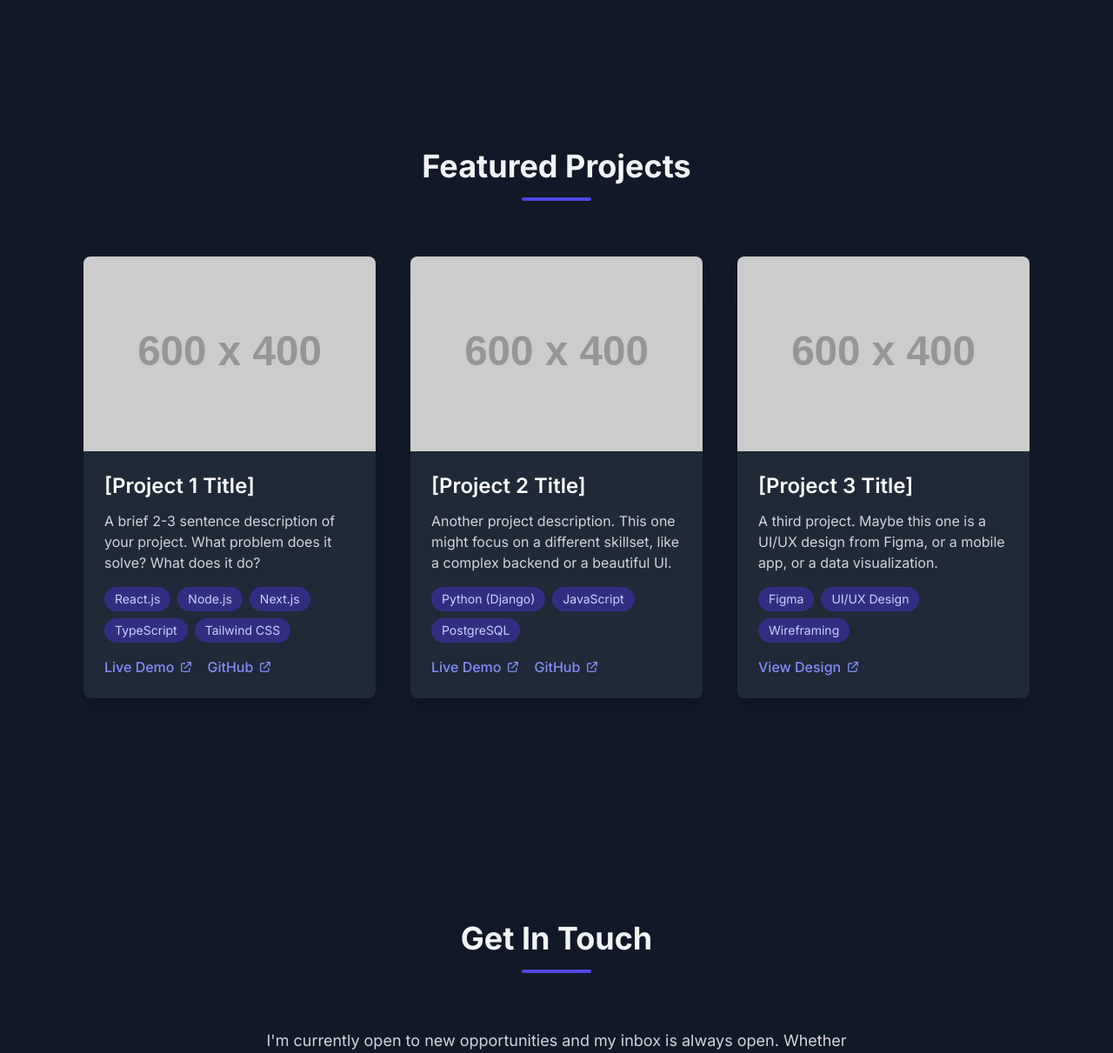
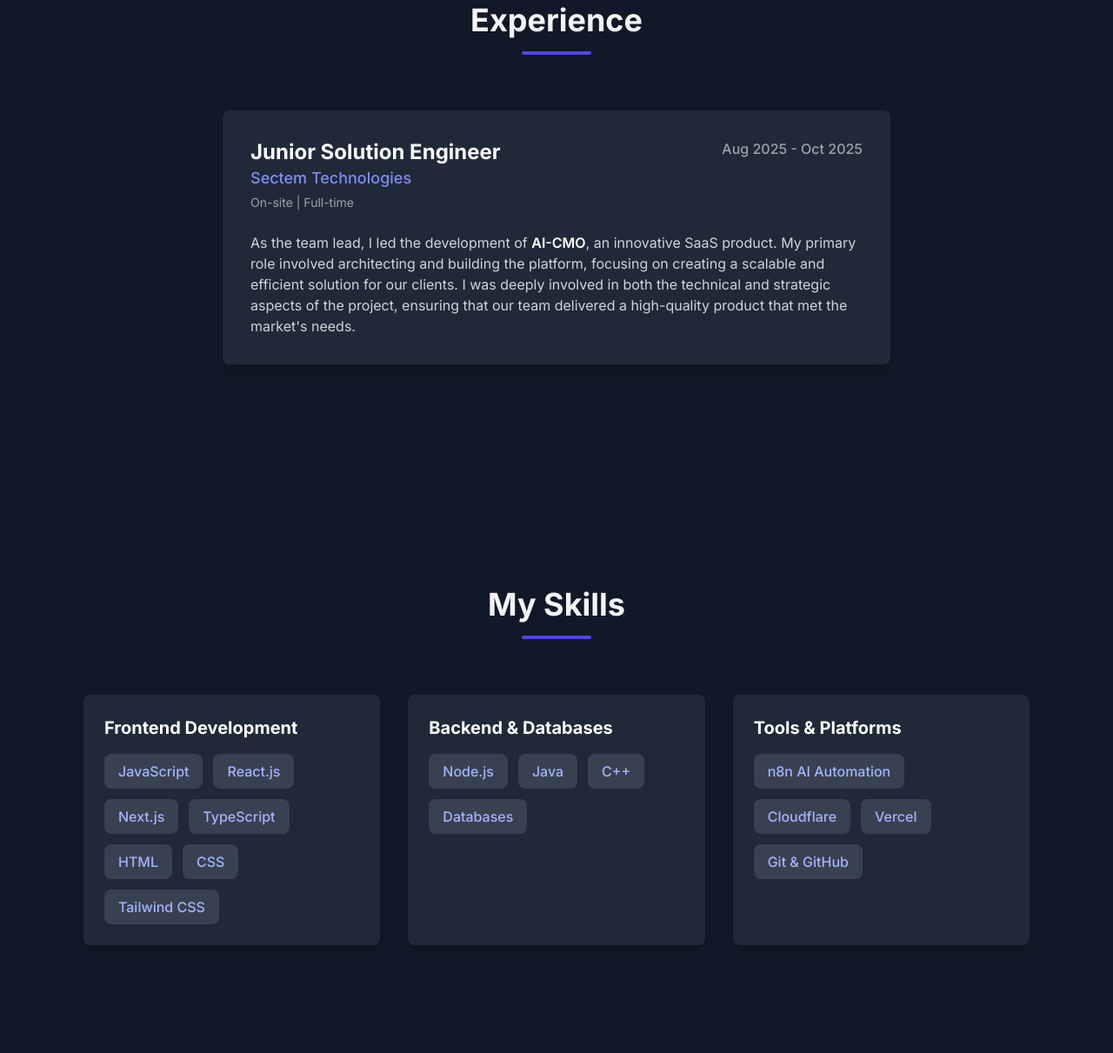
Before and after one commit to Haseeb-Tariq333/Portfolio, a plain HTML site: page index.html in a window 1280 px wide. Shown: the part 1589-2800 px from the top of the page at 87% size. Drawn offline with nearby package versions, Linux system fonts and the light colour scheme; placeholder pictures from the web are drawn by us.

Commit message:
first commit

```diff
--- a/index.html
+++ b/index.html
@@ -6,10 +6,8 @@
     <meta name="viewport" content="width=device-width, initial-scale=1.0">
     <title>Haseeb Tariq | Full Stack Developer</title>
 
-    <!-- Tailwind CSS CDN -->
     <script src="https://cdn.tailwindcss.com"></script>
 
-    <!-- Google Fonts (Inter) -->
     <link rel="preconnect" href="https://fonts.googleapis.com">
     <link rel="preconnect" href="https://fonts.gstatic.com" crossorigin>
     <link href="https://fonts.googleapis.com/css2?family=Inter:wght@400;500;600;700&display=swap" rel="stylesheet">
@@ -54,29 +52,26 @@
 
 <body class="bg-gray-900 text-gray-100 antialiased">
 
-    <!-- Header & Navigation -->
     <header class="fixed top-0 left-0 right-0 z-50 bg-gray-900 bg-opacity-80 backdrop-blur-md border-b border-gray-700">
         <nav class="max-w-6xl mx-auto px-4 sm:px-6 lg:px-8">
             <div class="flex justify-between items-center h-16">
-                <!-- Logo / Your Name -->
                 <a href="#" class="text-2xl font-bold gradient-text hover:opacity-80 transition-opacity">
                     Haseeb Tariq
                 </a>
 
-                <!-- Navigation Links -->
                 <div class="hidden sm:flex sm:space-x-8">
                     <a href="#about" class="text-gray-300 hover:text-white transition-colors">About</a>
+                    <a href="#experience" class="text-gray-300 hover:text-white transition-colors">Experience</a>
+                    <a href="#skills" class="text-gray-300 hover:text-white transition-colors">Skills</a>
                     <a href="#projects" class="text-gray-300 hover:text-white transition-colors">Projects</a>
                     <a href="#contact" class="text-gray-300 hover:text-white transition-colors">Contact</a>
                 </div>
 
-                <!-- Resume Button -->
                 <a href="resume.pdf" target="_blank"
                     class="hidden sm:inline-block bg-indigo-600 hover:bg-indigo-700 text-white font-medium py-2 px-4 rounded-lg transition-colors">
                     View Resume
                 </a>
 
-                <!-- Mobile Menu Button (simple) -->
                 <div class="sm:hidden">
                     <a href="resume.pdf" target="_blank"
                         class="bg-indigo-600 hover:bg-indigo-700 text-white font-medium py-2 px-4 rounded-lg transition-colors text-sm">
@@ -87,13 +82,10 @@
         </nav>
     </header>
 
-    <!-- Main Content -->
     <main class="max-w-6xl mx-auto px-4 sm:px-6 lg:px-8 pt-24">
 
-        <!-- Hero Section -->
         <section id="hero"
             class="flex flex-col md:flex-row items-center justify-between min-h-[calc(100vh-6rem)] py-12 md:py-20">
-            <!-- Left Content -->
             <div class="md:w-3/5 text-center md:text-left mb-12 md:mb-0">
                 <span class="text-indigo-400 font-medium">Hi, my name is</span>
                 <h1 class="text-5xl sm:text-7xl font-bold text-white mt-2 mb-4">
@@ -109,7 +101,6 @@
                     businesses grow and scale effortlessly.
                 </p>
                 <div class="flex justify-center md:justify-start space-x-4">
-                    <!-- Social Links -->
                     <a href="www.linkedin.com/in/haseeb-tariq-0008a4311" target="_blank"
                         class="text-gray-400 hover:text-indigo-400 transition-colors" aria-label="LinkedIn">
                         <svg class="w-8 h-8" fill="currentColor" viewBox="0 0 24 24" aria-hidden="true">
@@ -135,22 +126,17 @@
                 </div>
             </div>
 
-            <!-- Right Content - Image Placeholder -->
             <div class="md:w-2/5 flex justify-center">
-                <!-- Replace with your photo -->
                 <img src="Profile.jpeg" alt="A professional headshot of [Your Name]"
                     class="rounded-full w-64 h-64 sm:w-80 sm:h-80 md:w-96 md:h-96 object-cover border-8 border-gray-800 shadow-2xl">
             </div>
         </section>
 
-        <!-- About Me Section -->
         <section id="about" class="py-20 md:py-32">
             <h2 class="text-3xl sm:text-4xl font-bold text-center mb-4">About Me</h2>
             <div class="w-20 h-1 bg-indigo-600 mx-auto mb-12 rounded-full"></div>
 
-            <div class="flex flex-col md:flex-row gap-12">
-                <!-- Left Column - Bio -->
-                <div class="md:w-1/2 text-lg text-gray-300 space-y-6">
+            <div class="text-lg text-gray-300 space-y-6 max-w-3xl mx-auto">
                 <p>
                     Hey there! I'm <span class="text-white font-semibold">Haseeb Tariq</span>, a dedicated <span
                         class="text-indigo-400 font-medium">Web Developer</span> and <span
@@ -170,38 +156,77 @@
                     about AI startups, or experimenting with design tools.
                 </p>
             </div>
+        </section>
 
-                <!-- Right Column - Skills -->
-                <div class="md:w-1/2">
-                    <h3 class="text-2xl font-semibold text-white mb-6">My Skills</h3>
-                    <div class="flex flex-wrap gap-3">
-                        <!-- Add/remove skills as needed -->
-                        <span class="bg-gray-800 text-indigo-300 py-2 px-4 rounded-lg font-medium">JavaScript</span>
-                        <span class="bg-gray-800 text-indigo-300 py-2 px-4 rounded-lg font-medium">React.js</span>
-                        <span class="bg-gray-800 text-indigo-300 py-2 px-4 rounded-lg font-medium">Node.js</span>
-                        <span class="bg-gray-800 text-indigo-300 py-2 px-4 rounded-lg font-medium">Next.js</span>
-                        <span class="bg-gray-800 text-indigo-300 py-2 px-4 rounded-lg font-medium">TypeScript</span>
-                        <span class="bg-gray-800 text-indigo-300 py-2 px-4 rounded-lg font-medium">Tailwind CSS</span>
-                        <span class="bg-gray-800 text-indigo-300 py-2 px-4 rounded-lg font-medium">n8n AI
-                            automation</span>
-                        <span class="bg-gray-800 text-indigo-300 py-2 px-4 rounded-lg font-medium">Git & GitHub</span>
-                        <span class="bg-gray-800 text-indigo-300 py-2 px-4 rounded-lg font-medium">Vercel</span>
-                        <span class="bg-gray-800 text-indigo-300 py-2 px-4 rounded-lg font-medium">Cloudflare</span>
-                        <span class="bg-gray-800 text-indigo-300 py-2 px-4 rounded-lg font-medium">Databases</span>
+        <section id="experience" class="py-20 md:py-32">
+            <h2 class="text-3xl sm:text-4xl font-bold text-center mb-4">Experience</h2>
+            <div class="w-20 h-1 bg-indigo-600 mx-auto mb-16 rounded-full"></div>
+
+            <div class="max-w-3xl mx-auto">
+                <div class="bg-gray-800 rounded-lg p-8 shadow-xl">
+                    <div class="flex justify-between items-start">
+                        <div>
+                            <h3 class="text-2xl font-bold text-white">Junior Solution Engineer</h3>
+                            <p class="text-indigo-400 font-medium text-lg">Sectem Technologies</p>
+                            <p class="text-gray-400 text-sm mt-1">On-site | Full-time</p>
+                        </div>
+                        <span class="text-gray-400 font-medium">Aug 2025 - Oct 2025</span>
+                    </div>
+                    <div class="mt-6 text-gray-300">
+                        <p>
+                            As the team lead, I led the development of <span class="font-semibold text-white">AI-CMO</span>, an innovative SaaS product. My primary role involved architecting and building the platform, focusing on creating a scalable and efficient solution for our clients. I was deeply involved in both the technical and strategic aspects of the project, ensuring that our team delivered a high-quality product that met the market's needs.
+                        </p>
                     </div>
                 </div>
             </div>
         </section>
 
-        <!-- Projects Section -->
+        <section id="skills" class="py-20 md:py-32">
+            <h2 class="text-3xl sm:text-4xl font-bold text-center mb-4">My Skills</h2>
+            <div class="w-20 h-1 bg-indigo-600 mx-auto mb-16 rounded-full"></div>
+
+            <div class="grid grid-cols-1 md:grid-cols-2 lg:grid-cols-3 gap-8 max-w-6xl mx-auto">
+                <div class="bg-gray-800 p-6 rounded-lg shadow-lg">
+                    <h3 class="text-xl font-bold text-white mb-4">Frontend Development</h3>
+                    <div class="flex flex-wrap gap-3">
+                        <span class="bg-gray-700 text-indigo-300 py-2 px-4 rounded-lg font-medium">JavaScript</span>
+                        <span class="bg-gray-700 text-indigo-300 py-2 px-4 rounded-lg font-medium">React.js</span>
+                        <span class="bg-gray-700 text-indigo-300 py-2 px-4 rounded-lg font-medium">Next.js</span>
+                        <span class="bg-gray-700 text-indigo-300 py-2 px-4 rounded-lg font-medium">TypeScript</span>
+                        <span class="bg-gray-700 text-indigo-300 py-2 px-4 rounded-lg font-medium">HTML</span>
+                        <span class="bg-gray-700 text-indigo-300 py-2 px-4 rounded-lg font-medium">CSS</span>
+                        <span class="bg-gray-700 text-indigo-300 py-2 px-4 rounded-lg font-medium">Tailwind CSS</span>
+                    </div>
+                </div>
+
+                <div class="bg-gray-800 p-6 rounded-lg shadow-lg">
+                    <h3 class="text-xl font-bold text-white mb-4">Backend & Databases</h3>
+                    <div class="flex flex-wrap gap-3">
+                        <span class="bg-gray-700 text-indigo-300 py-2 px-4 rounded-lg font-medium">Node.js</span>
+                        <span class="bg-gray-700 text-indigo-300 py-2 px-4 rounded-lg font-medium">Java</span>
+                        <span class="bg-gray-700 text-indigo-300 py-2 px-4 rounded-lg font-medium">C++</span>
+                        <span class="bg-gray-700 text-indigo-300 py-2 px-4 rounded-lg font-medium">Databases</span>
+                    </div>
+                </div>
+
+                <div class="bg-gray-800 p-6 rounded-lg shadow-lg">
+                    <h3 class="text-xl font-bold text-white mb-4">Tools & Platforms</h3>
+                    <div class="flex flex-wrap gap-3">
+                        <span class="bg-gray-700 text-indigo-300 py-2 px-4 rounded-lg font-medium">n8n AI Automation</span>
+                        <span class="bg-gray-700 text-indigo-300 py-2 px-4 rounded-lg font-medium">Cloudflare</span>
+                        <span class="bg-gray-700 text-indigo-300 py-2 px-4 rounded-lg font-medium">Vercel</span>
+                        <span class="bg-gray-700 text-indigo-300 py-2 px-4 rounded-lg font-medium">Git & GitHub</span>
+                    </div>
+                </div>
+            </div>
+        </section>
+
         <section id="projects" class="py-20 md:py-32">
             <h2 class="text-3xl sm:text-4xl font-bold text-center mb-4">Featured Projects</h2>
             <div class="w-20 h-1 bg-indigo-600 mx-auto mb-16 rounded-full"></div>
 
-            <!-- Project Cards Grid -->
             <div class="grid grid-cols-1 md:grid-cols-2 lg:grid-cols-3 gap-10">
 
-                <!-- Project Card 1 -->
                 <div
                     class="bg-gray-800 rounded-lg overflow-hidden shadow-xl hover:shadow-indigo-500/20 transition-all duration-300 ease-in-out transform hover:-translate-y-1">
                     <img src="https://placehold.co/600x400/1F2937/FFFFFF?text=Project+1+Screenshot"
@@ -212,7 +237,6 @@
                             A brief 2-3 sentence description of your project. What problem does it solve? What does it
                             do?
                         </p>
-                        <!-- Tech Tags -->
                         <div class="flex flex-wrap gap-2 mb-4">
                             <span class="text-sm bg-indigo-900 text-indigo-200 py-1 px-3 rounded-full">React.js</span>
                             <span class="text-sm bg-indigo-900 text-indigo-200 py-1 px-3 rounded-full">Node.js</span>
@@ -221,7 +245,6 @@
                             <span class="text-sm bg-indigo-900 text-indigo-200 py-1 px-3 rounded-full">Tailwind
                                 CSS</span>
                         </div>
-                        <!-- Links -->
                         <div class="flex space-x-4">
                             <a href="[LIVE_DEMO_URL]" target="_blank"
                                 class="text-indigo-400 hover:text-indigo-300 font-medium transition-colors flex items-center">
@@ -247,7 +270,6 @@
                     </div>
                 </div>
 
-                <!-- Project Card 2 -->
                 <div
                     class="bg-gray-800 rounded-lg overflow-hidden shadow-xl hover:shadow-indigo-500/20 transition-all duration-300 ease-in-out transform hover:-translate-y-1">
                     <img src="https://placehold.co/600x400/1F2937/FFFFFF?text=Project+2+Screenshot"
@@ -258,14 +280,12 @@
                             Another project description. This one might focus on a different skillset, like a complex
                             backend or a beautiful UI.
                         </p>
-                        <!-- Tech Tags -->
                         <div class="flex flex-wrap gap-2 mb-4">
                             <span class="text-sm bg-indigo-900 text-indigo-200 py-1 px-3 rounded-full">Python
                                 (Django)</span>
                             <span class="text-sm bg-indigo-900 text-indigo-200 py-1 px-3 rounded-full">JavaScript</span>
                             <span class="text-sm bg-indigo-900 text-indigo-200 py-1 px-3 rounded-full">PostgreSQL</span>
                         </div>
-                        <!-- Links -->
                         <div class="flex space-x-4">
                             <a href="[LIVE_DEMO_URL]" target="_blank"
                                 class="text-indigo-400 hover:text-indigo-300 font-medium transition-colors flex items-center">
@@ -291,7 +311,6 @@
                     </div>
                 </div>
 
-                <!-- Project Card 3 -->
                 <div
                     class="bg-gray-800 rounded-lg overflow-hidden shadow-xl hover:shadow-indigo-500/20 transition-all duration-300 ease-in-out transform hover:-translate-y-1">
                     <img src="https://placehold.co/600x400/1F2937/FFFFFF?text=Project+3+Screenshot"
@@ -302,7 +321,6 @@
                             A third project. Maybe this one is a UI/UX design from Figma, or a mobile app, or a data
                             visualization.
                         </p>
-                        <!-- Tech Tags -->
                         <div class="flex flex-wrap gap-2 mb-4">
                             <span class="text-sm bg-indigo-900 text-indigo-200 py-1 px-3 rounded-full">Figma</span>
                             <span class="text-sm bg-indigo-900 text-indigo-200 py-1 px-3 rounded-full">UI/UX
@@ -310,7 +328,6 @@
                             <span
                                 class="text-sm bg-indigo-900 text-indigo-200 py-1 px-3 rounded-full">Wireframing</span>
                         </div>
-                        <!-- Links -->
                         <div class="flex space-x-4">
                             <a href="[LIVE_DEMO_URL]" target="_blank"
                                 class="text-indigo-400 hover:text-indigo-300 font-medium transition-colors flex items-center">
@@ -322,7 +339,6 @@
                                     </path>
                                 </svg>
                             </a>
-                            <!-- No GitHub link if it's just a design -->
                             </div>
                     </div>
                 </div>
@@ -330,7 +346,6 @@
             </div>
         </section>
 
-        <!-- Contact Section -->
         <section id="contact" class="py-20 md:py-32">
             <h2 class="text-3xl sm:text-4xl font-bold text-center mb-4">Get In Touch</h2>
             <div class="w-20 h-1 bg-indigo-600 mx-auto mb-16 rounded-full"></div>
@@ -341,7 +356,6 @@
                     just want to say hi, I'll do my best to get back to you!
                 </p>
 
-                <!-- This button is a simple mailto link. No backend required! -->
                 <a href="mailto:[YOUR_EMAIL@example.com]"
                     class="inline-block bg-indigo-600 hover:bg-indigo-700 text-white font-medium py-3 px-8 rounded-lg text-lg transition-colors">
                     Say Hello
@@ -351,7 +365,6 @@
 
     </main>
 
-    <!-- Footer -->
     <footer class="border-t border-gray-700 mt-20">
         <div class="max-w-6xl mx-auto px-4 sm:px-6 lg:px-8 py-8 text-center text-gray-400">
             <p>&copy; 2025 [Your Name]. All rights reserved.</p>
@@ -359,7 +372,6 @@
         </div>
     </footer>
 
-    <!-- JavaScript for smooth scrolling -->
     <script>
         document.querySelectorAll('a[href^="#"]').forEach(anchor => {
             anchor.addEventListener('click', function (e) {
```
Lines whose indentation alone changed are shown as unchanged.
